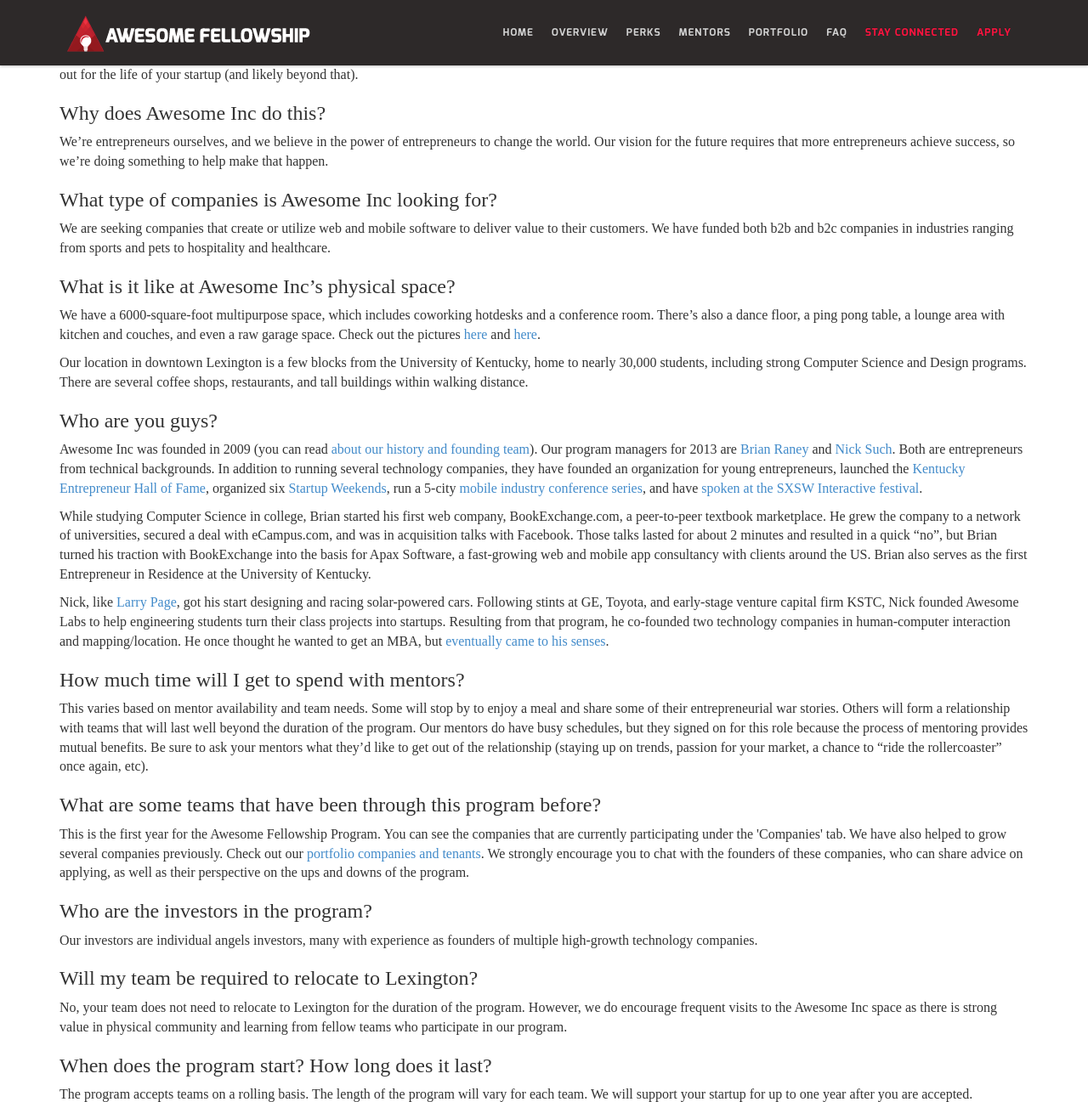
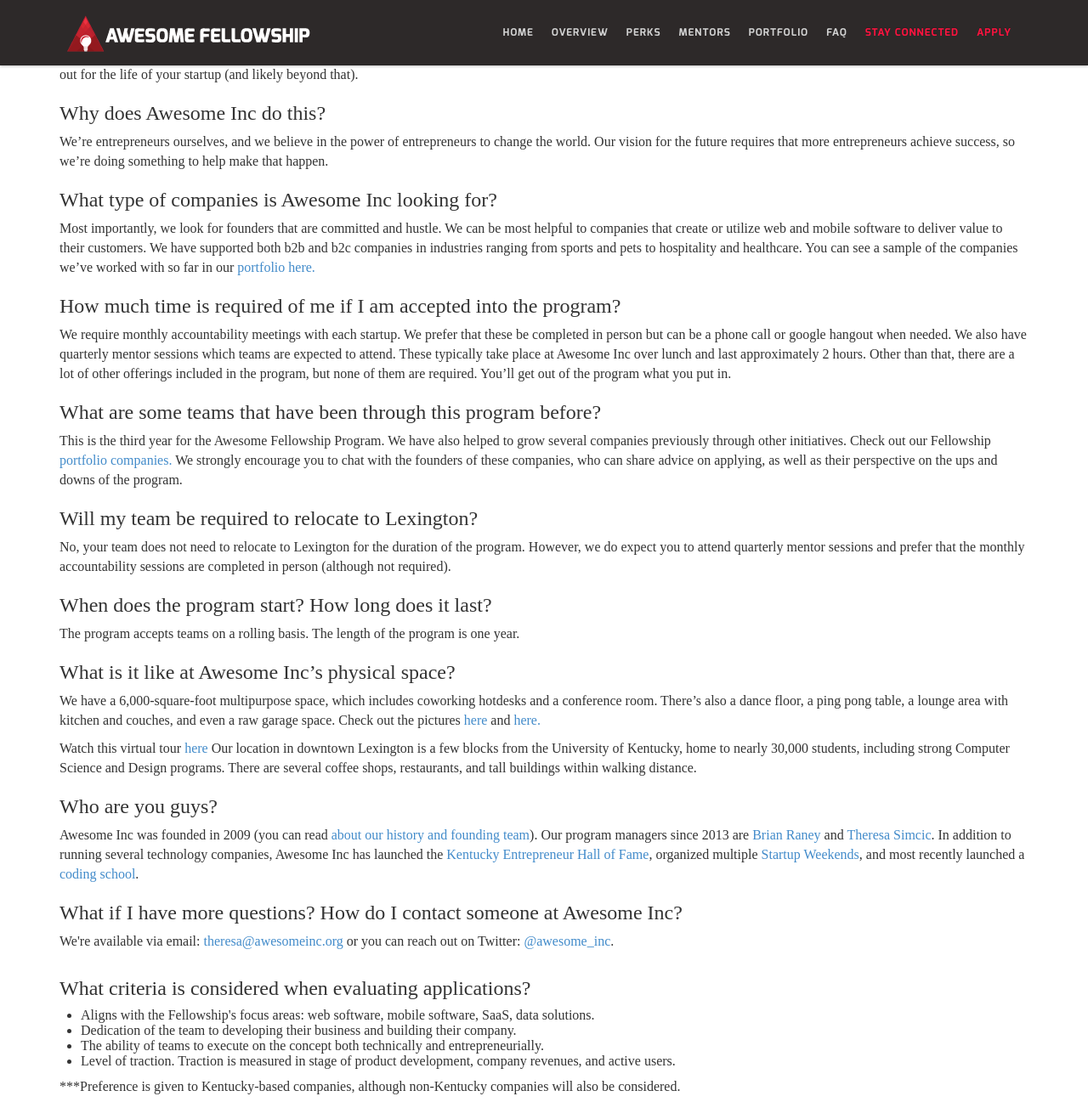
Before and after one commit to ainc/awesomefellowship, a Jekyll site: the page built from faq.html, in a window 1280 px wide and 1400 px high, scrolled down 452 px, cut to the strip 0-1297 px from the top of the window. Shown: the whole strip at 85% size. Built offline with Jekyll 4.4.1, drawn with Linux system fonts in a browser that asks for light colours; nearby versions of some CDN libraries; library files that are not in the unit come from our copies; some of the changed text lies outside the part shown.

Commit message:
update faq page

```diff
--- a/faq.html
+++ b/faq.html
@@ -15,39 +15,34 @@
 
           <h2 align="center">Frequently Asked Questions from Startups Applying to the Awesome Fellowship</h2> <br />
           <h3>Is it true that all this awesomeness is free?</h3><p>Yes, we're here to help your company. We're entrepreneurs and know what it's like to get started. We
-                    recognize that early-stage companies are often strapped for cash, so we don't want to take a chunk out
-                    of your already limited resources. This also aligns our incentives long-term. We only succeed if you succeed,
-                    so our team is committed to helping you out for the life of your startup (and likely beyond that).</p>
+          recognize that early-stage companies are often strapped for cash, so we don't want to take a chunk out
+          of your already limited resources. This also aligns our incentives long-term. We only succeed if you succeed,
+          so our team is committed to helping you out for the life of your startup (and likely beyond that).</p>
 
             <h3></a>Why does Awesome Inc do this?</h3>
             <p>We’re entrepreneurs ourselves, and we believe in the power of entrepreneurs to change the world. Our vision for the future requires that more entrepreneurs achieve success, so we’re doing something to help make that happen.</p>
 
-          <h3>What type of companies is Awesome Inc looking for?</h3><p>We are seeking companies that create or utilize web and mobile software to deliver value to their customers. We have funded both b2b and b2c companies in industries ranging from sports and pets to hospitality and healthcare.</p>
+          <h3>What type of companies is Awesome Inc looking for?</h3><p>Most importantly, we look for founders that are committed and hustle.  We can be most helpful to companies that create or utilize web and mobile software to deliver value to their customers. We have supported both b2b and b2c companies in industries ranging from sports and pets to hospitality and healthcare.  You can see a sample of the companies we’ve worked with so far in our <a href="/#portfolio">portfolio here.</a></p>
 
-          <h3>What is it like at Awesome Inc’s physical space?</h3><p>We have a 6000-square-foot multipurpose space, which includes coworking hotdesks and a conference room. There’s also a dance floor, a ping pong table, a lounge area with kitchen and couches, and even a raw garage space. Check out the pictures
-                    <a href="http://360.io/RNmufF">here</a>
-                    and <a href="http://360.io/NAgcW4">here</a>.</p>
-           <p>Our location in downtown Lexington is a few blocks from the University of Kentucky, home to nearly 30,000 students, including strong Computer Science and Design programs. There are several coffee shops, restaurants, and tall buildings within walking distance.</p>
+          <h3>How much time is required of me if I am accepted into the program?</h3>
+          <p>We require monthly accountability meetings with each startup. We prefer that these be completed in person but can be a phone call or google hangout when needed. We also have quarterly mentor sessions which teams are expected to attend. These typically take place at Awesome Inc over lunch and last approximately 2 hours.  Other than that, there are a lot of other offerings included in the program, but none of them are required.  You’ll get out of the program what you put in.</p>
+
+          <h3>What are some teams that have been through this program before?</h3>
+          <p>This is the third year for the Awesome Fellowship Program. We have also helped to grow several companies previously through other initiatives. Check out our Fellowship <a href="/#portfolio">portfolio companies.</a> We strongly encourage you to chat with the founders of these companies, who can share advice on applying, as well as their perspective on the ups and downs of the program.</p>
+
+          <h3>Will my team be required to relocate to Lexington?</h3>
+          <p>No, your team does not need to relocate to Lexington for the duration of the program. However, we do expect you to attend quarterly mentor sessions and prefer that the monthly accountability sessions are completed in person (although not required).</p>
+
+          <h3>When does the program start? How long does it last?</h3>
+          <p>The program accepts teams on a rolling basis. The length of the program is one year.</p>
+
+          <h3>What is it like at Awesome Inc’s physical space?</h3>
+          <p>We have a 6,000-square-foot multipurpose space, which includes coworking hotdesks and a conference room. There’s also a dance floor, a ping pong table, a lounge area with kitchen and couches, and even a raw garage space. Check out the pictures <a href="http://360.io/RNmufF" target="_blank">here</a> and <a href="http://360.io/NAgcW4" target="_blank">here.</a> </p>
+          <p>Watch this virtual tour <a href="https://www.youtube.com/watch?v=Xh2VKU-5GP8" target="_blank">here</a>
+          Our location in downtown Lexington is a few blocks from the University of Kentucky, home to nearly 30,000 students, including strong Computer Science and Design programs. There are several coffee shops, restaurants, and tall buildings within walking distance.</p>
 
           <h3>Who are you guys?</h3>
-          <p>Awesome Inc was founded in 2009 (you can read <a href="http://awesomeinc.org#w2" target="_blank">about our history and founding team</a>). Our program managers for 2013 are <a href="http://www.linkedin.com/in/brianraney" target="_blank">Brian Raney</a> and <a href="http://www.linkedin.com/in/nicksuch" target="_blank">Nick Such</a>. Both are entrepreneurs from technical backgrounds. In addition to running several technology companies, they have founded an organization for young entrepreneurs, launched the <a href="http://entrepreneurhof.com" target="_blank">Kentucky Entrepreneur Hall of Fame</a>, organized six <a href="http://lexington.startupweekend.org" target="_blank">Startup Weekends</a>, run a 5-city <a href="http://mobilexconference.com/" target="_blank">mobile industry conference series</a>, and have <a href="http://schedule.sxsw.com/2012/events/event_IAP100110" target="_blank">spoken at the SXSW Interactive festival</a>.</p>
-          <p>While studying Computer Science in college, Brian started his first web company, BookExchange.com, a peer-to-peer textbook marketplace. He grew the company to a network of universities, secured a deal with eCampus.com, and was in acquisition talks with Facebook. Those talks lasted for about 2 minutes and resulted in a quick “no”, but Brian turned his traction with BookExchange into the basis for Apax Software, a fast-growing web and mobile app consultancy with clients around the US. Brian also serves as the first Entrepreneur in Residence at the University of Kentucky.</p>
-          <p>Nick, like <a href="http://en.wikipedia.org/wiki/1993_%22Maize_%26_Blue%22_University_of_Michigan_Solar_Car#Team" target="_blank">Larry Page</a>, got his start designing and racing solar-powered cars. Following stints at GE, Toyota, and early-stage venture capital firm KSTC, Nick founded Awesome Labs to help engineering students turn their class projects into startups. Resulting from that program, he co-founded two technology companies in human-computer interaction and mapping/location. He once thought he wanted to get an MBA, but <a href="http://www.businessweek.com/business-schools/an-mba-dream-deferred-08242011.html" target="_blank">eventually came to his senses</a>.</p>
-
-          <h3>How much time will I get to spend with mentors?</h3>
-          <p>This varies based on mentor availability and team needs. Some will stop by to enjoy a meal and share some of their entrepreneurial war stories. Others will form a relationship with teams that will last well beyond the duration of the program. Our mentors do have busy schedules, but they signed on for this role because the process of mentoring provides mutual benefits. Be sure to ask your mentors what they’d like to get out of the relationship (staying up on trends, passion for your market, a chance to “ride the rollercoaster” once again, etc).</p>
-
-          <h3>What are some teams that have been through this program before?</h3>
-          <p>This is the first year for the Awesome Fellowship Program. You can see the companies that are currently participating under the 'Companies' tab. We have also helped to grow several companies previously. Check out our <a href="http://www.awesomeinc.org#db" target="_blank">portfolio companies and tenants</a>. We strongly encourage you to chat with the founders of these companies, who can share advice on applying, as well as their perspective on the ups and downs of the program.</p>
-
-          <h3>Who are the investors in the program?</h3>
-          <p>Our investors are individual angels investors, many with experience as founders of multiple high-growth technology companies.</p>
-
-          <h3>Will my team be required to relocate to Lexington?</h3>
-          <p>No, your team does not need to relocate to Lexington for the duration of the program. However, we do encourage frequent visits to the Awesome Inc space as there is strong value in physical community and learning from fellow teams who participate in our program.</p>
-
-          <h3>When does the program start? How long does it last?</h3>
-          <p>The program accepts teams on a rolling basis. The length of the program will vary for each team. We will support your startup for up to one year after you are accepted.</p>
+          <p>Awesome Inc was founded in 2009 (you can read <a href="http://www.awesomeinc.org/culture-book.pdf" target="_blank">about our history and founding team</a>). Our program managers since 2013 are <a href="http://www.linkedin.com/in/brianraney" target="_blank">Brian Raney</a> and <a href="" target="_blank">Theresa Simcic</a>. In addition to running several technology companies, Awesome Inc has launched the <a href="http://entrepreneurhof.com/" target="_blank">Kentucky Entrepreneur Hall of Fame</a>, organized multiple <a href="https://www.linkedin.com/in/theresa-simcic-3b1b2369" target="_blank">Startup Weekends</a>, <!-- run a 5-city mobile industry conference series, spoken at the SXSW Interactive festival,--> and most recently launched a <a href="http://www.awesomeincu.com" target="_blank">coding school</a>.</p>
 
           <h3>What if I have more questions? How do I contact someone at Awesome Inc?</h3>
           <p>We're available via email: <a href="mailto:theresa@awesomeinc.org?Subject=Awesome%20Inc%20Fellowship">theresa@awesomeinc.org</a> or you can reach out on Twitter: <a href="http://twitter.com/awesome_inc">@awesome_inc</a>.</p>
@@ -61,7 +56,7 @@
           <h3>What criteria is considered when evaluating applications?</h3>
             <ul>
                 <li>Aligns with the Fellowship's focus areas: web software, mobile software, SaaS, data solutions.</li>
-                <li>Dedication of the team to developing their technology and building their company.</li>
+                <li>Dedication of the team to developing their business and building their company.</li>
                 <li>The ability of teams to execute on the concept both technically and entrepreneurially.</li>
                 <li>Level of traction. Traction is measured in stage of product development, company revenues, and active users.</li>
             </ul>
```
